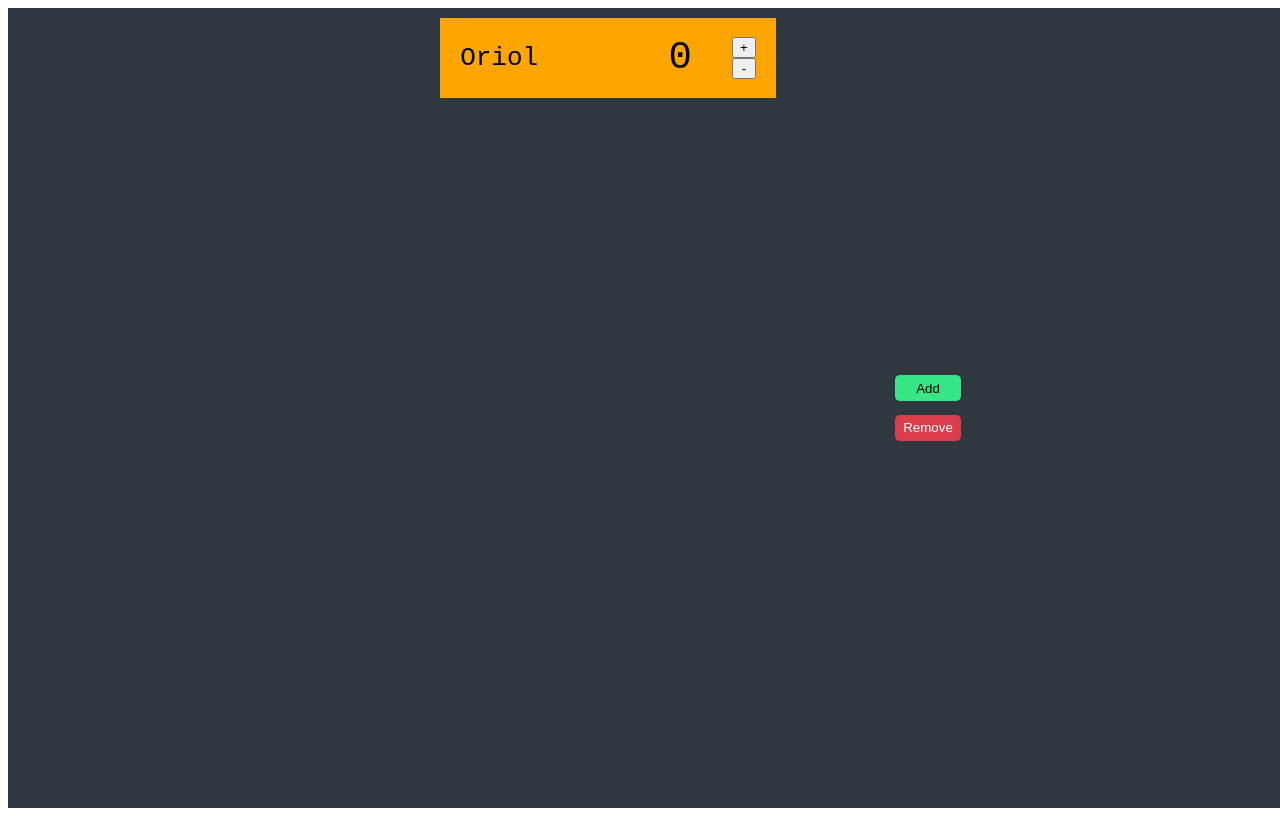
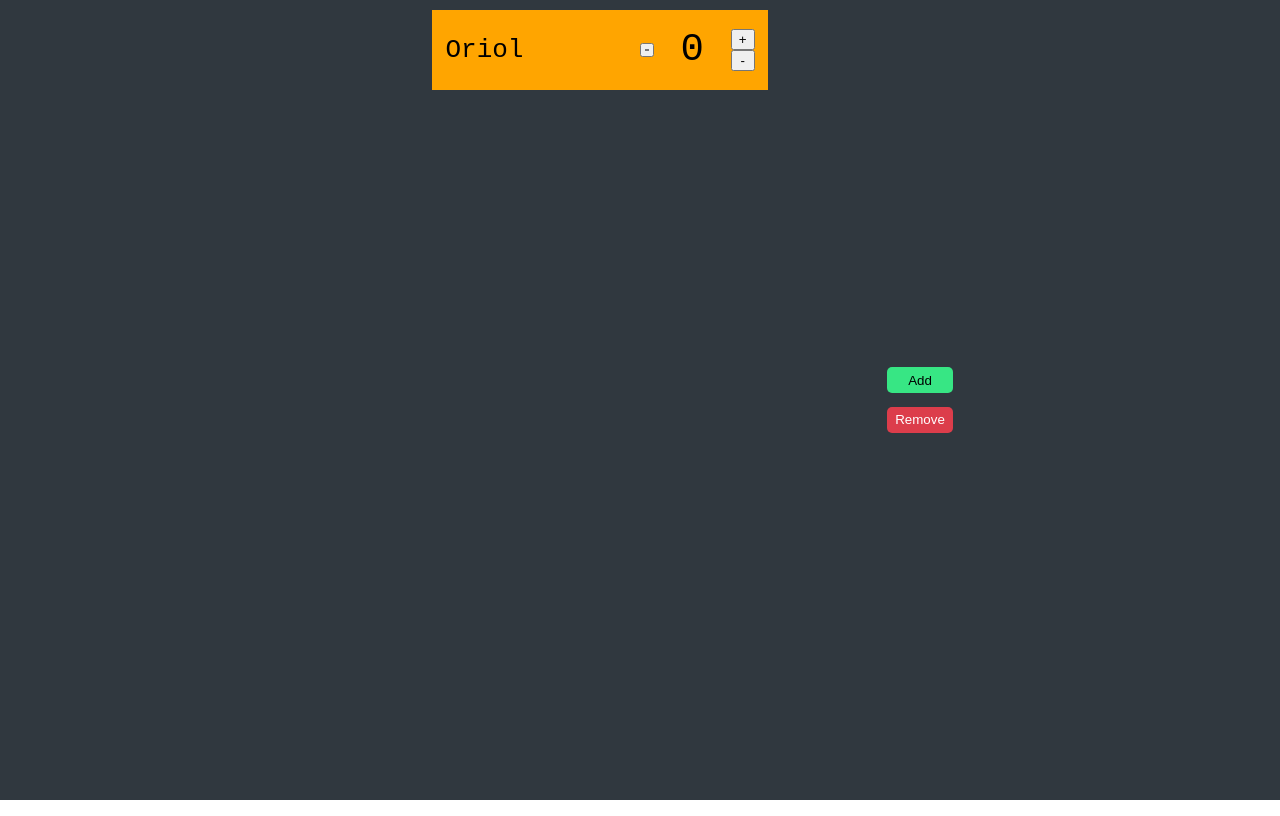
Before and after one commit to OriolOr/CatanCounter, a React app in the folder frontweb/: page / in a window 1280 px wide. Built offline with nearby package versions, Linux system fonts and the light colour scheme.

Commit message:
remove body & html margins

```diff
--- a/frontweb/src/components/card/card.styles.css
+++ b/frontweb/src/components/card/card.styles.css
@@ -22,3 +22,8 @@
     display:flex;
     flex-direction: column;
 }
+
+.inputColor{
+    height: 1em;
+    width: 1em;
+}
--- a/frontweb/src/components/card/card.tsx
+++ b/frontweb/src/components/card/card.tsx
@@ -12,6 +12,7 @@ const Card: React.FC<CardProps> = ({namePlayer} : CardProps) => {
   return (
     <div  className="cardContainer">
       <span contentEditable={true} className = "card_player" >{namePlayer}</span>
+      <input type = "color" className = "inputColor"></input>
       <span className="points">{points}</span>
       <div className = "buttonPack" >
       <button onClick={addPoint}>+</button>
--- a/frontweb/src/index.styles.css
+++ b/frontweb/src/index.styles.css
@@ -5,4 +5,10 @@
   height: 100vh;
   width: 100vw;
   margin: none;
+  padding : none;
 }
+
+html,body{
+  margin:0;
+  padding:0;
+}
```
